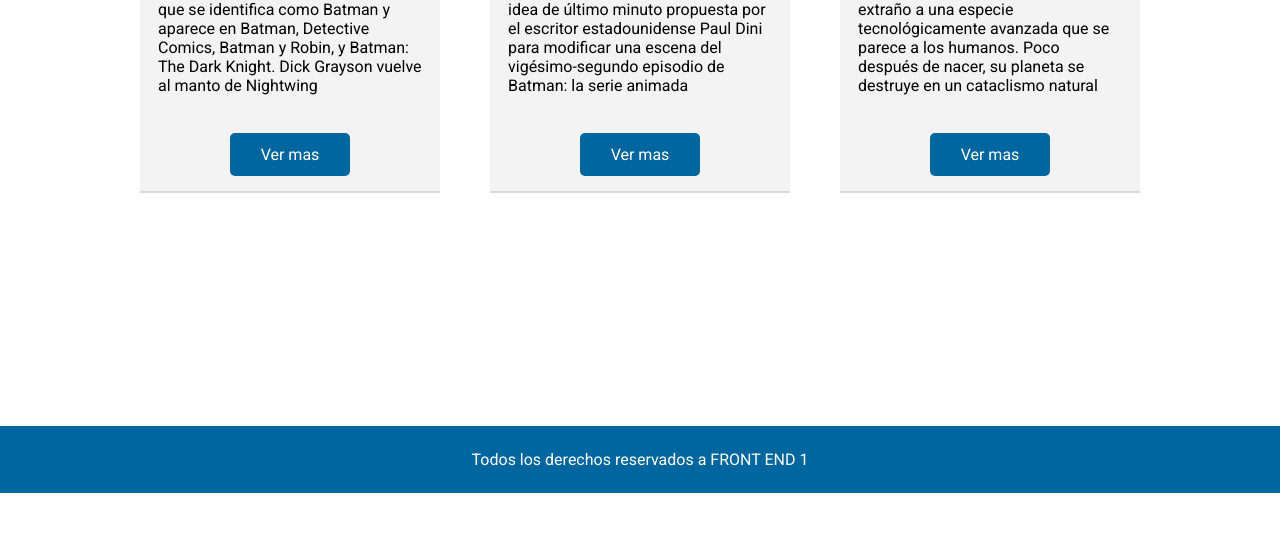
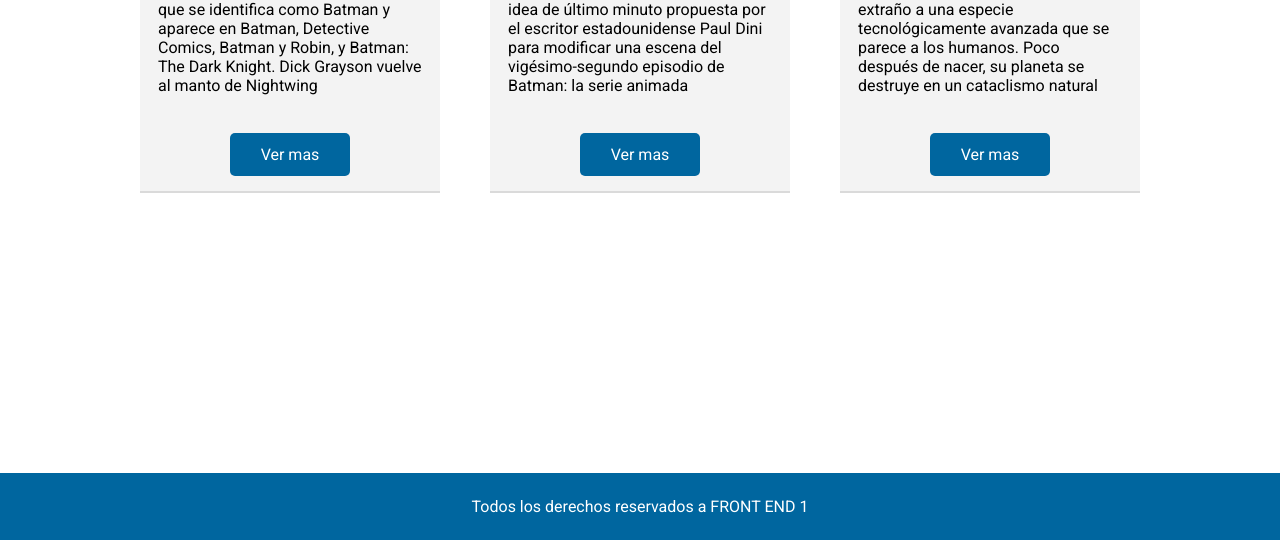
Before and after one commit to locchiato/Frontend1-Clase7, a plain HTML site: page index.html in a window 1280 px wide. Shown: the part 717-1257 px from the top of the page. Before the commit the page ends 1210 px from the top, so only its background shows below. Drawn offline with Linux system fonts and the light colour scheme.

Commit message:
[MOD] Se acomodo el footer.

```diff
--- a/css/styles.css
+++ b/css/styles.css
@@ -193,5 +193,6 @@ footer {
     width: 100%;
     padding: 24px;
     text-align: center;
-    position: relative;
+    position: absolute;
+    top: calc(var(--page-height) + var(--bg-height));
 }
```
